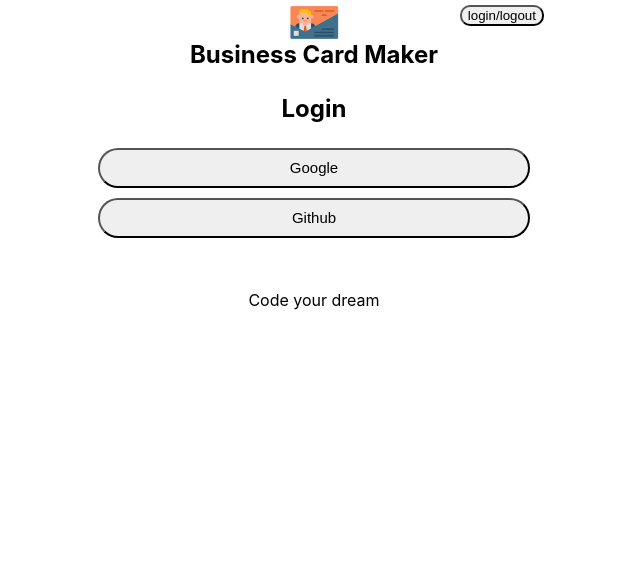
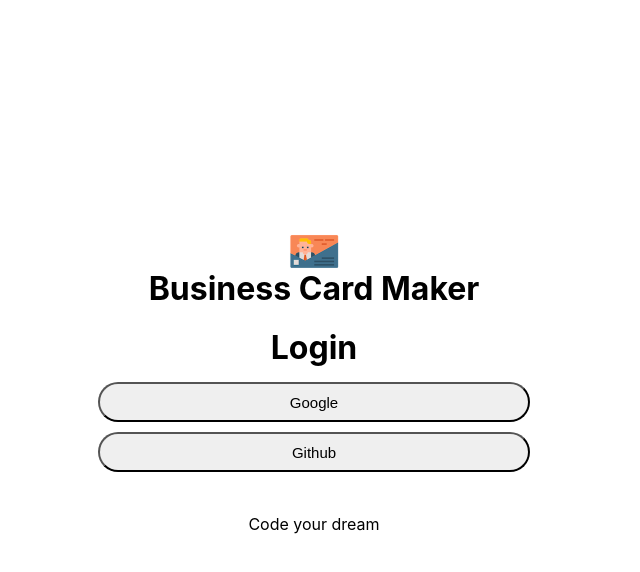
Before and after one commit to devy688/card-maker, a React (Create React App) app: page / in a window 1280 px wide. Shown: the top 572 px of the page, without its empty margins (326-966 px from the left). Built offline with nearby package versions, Linux system fonts and the light colour scheme.

Commit message:
Login UI

```diff
--- a/src/components/login/login.jsx
+++ b/src/components/login/login.jsx
@@ -8,10 +8,10 @@ const Login = (props) => {
         <header className={styles.header}>
           <img className={styles.logo} alt="" src="/images/logo.png"></img>
           <h1 className={styles.title}>Business Card Maker</h1>
-          <button className={styles.logInOut__btn}>login/logout</button>
+          <button className={styles["log-inout-btn"]}>logout</button>
         </header>
         <div className={styles.login}>
-          <h1>Login</h1>
+          <h1 className={styles["login-title"]}>Login</h1>
           <button className={styles["social-login-btn"]}>Google</button>
           <button className={styles["social-login-btn"]}>Github</button>
         </div>
--- a/src/components/login/login.module.css
+++ b/src/components/login/login.module.css
@@ -9,6 +9,7 @@
   height: 20rem;
   margin: 0 auto;
   text-align: center;
+  transform: translateY(70%);
 }
 
 .header {
@@ -17,7 +18,7 @@
   display: flex;
   flex-direction: column;
   align-items: center;
-  padding: 5px 0;
+  padding: 10px 0;
   position: relative;
 }
 
@@ -27,15 +28,17 @@
 }
 
 .title {
+  font-size: 2em;
   margin: 0;
 }
 
-.logInOut__btn {
+.log-inout-btn {
   position: absolute;
   right: 10px;
   border-radius: 10px;
   cursor: pointer;
   outline: none;
+  visibility: hidden;
 }
 
 .login {
@@ -43,6 +46,11 @@
   flex-direction: column;
   background-color: makerWhite;
   height: 100%;
+}
+
+.login-title {
+  font-size: 2em;
+  margin: 10px auto;
 }
 
 .social-login-btn {
--- a/src/index.module.css
+++ b/src/index.module.css
@@ -1,7 +1,7 @@
-@value makerBlack from "./common/colors.css";
+@value makerGrey from "./common/colors.css";
 
 body {
-  background-color: makerBlack;
+  background-color: makerGrey;
   width: 100vw;
   height: 100vh;
   margin: 0;
```
